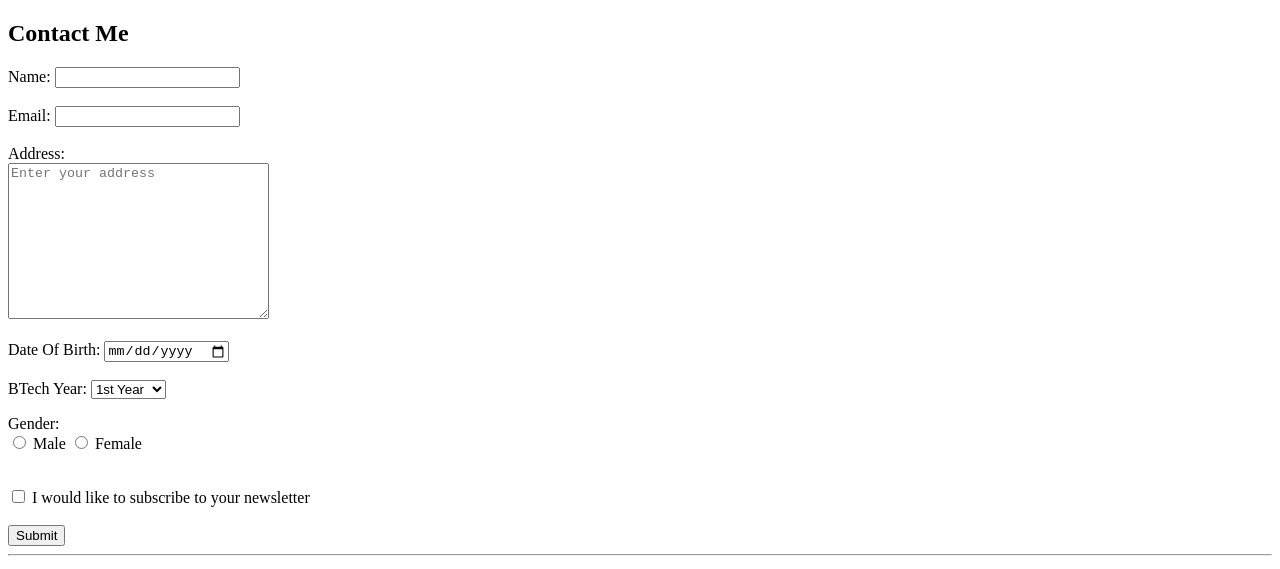
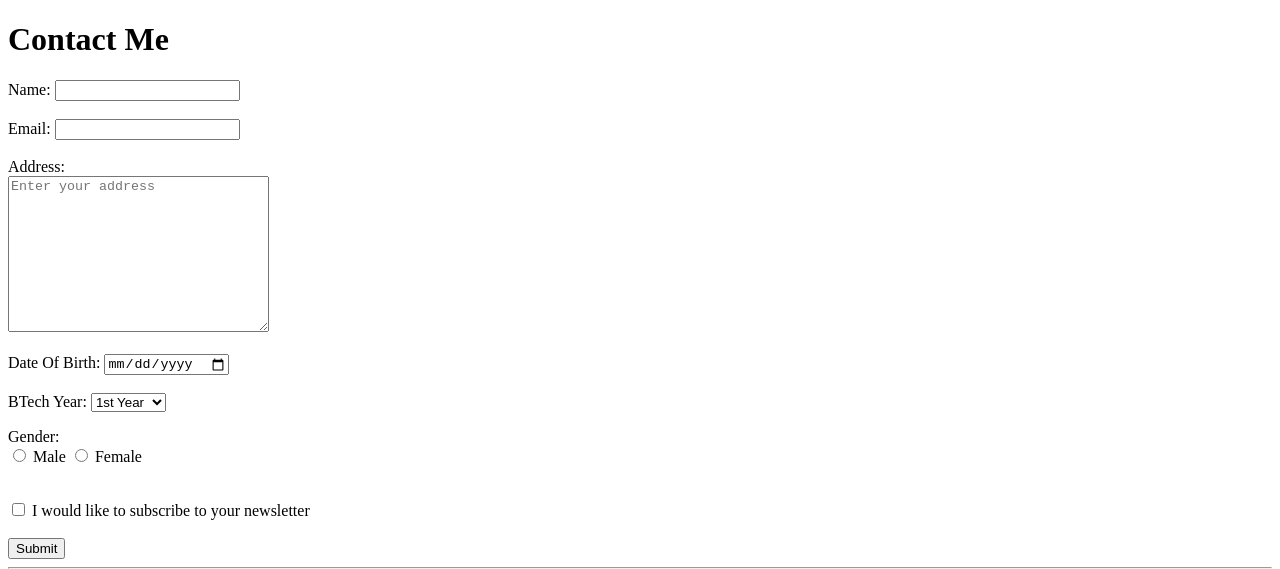
Before and after one commit to FathimaShadha/DEVCOM, a plain HTML site: page index1.html in a window 1280 px wide. Shown: the top 569 px of the page. Drawn offline with Linux system fonts and the light colour scheme.

Commit message:
Update index1.html

```diff
--- a/index1.html
+++ b/index1.html
@@ -9,7 +9,7 @@
 </head>
 
 <body>
-    <h2>Contact Me</h2>
+    <h1>Contact Me</h1>
     <label for="name">Name: </label>
     <input name="name" type="text" id="name"><br><br>
     <label for="">Email: </label>
```
